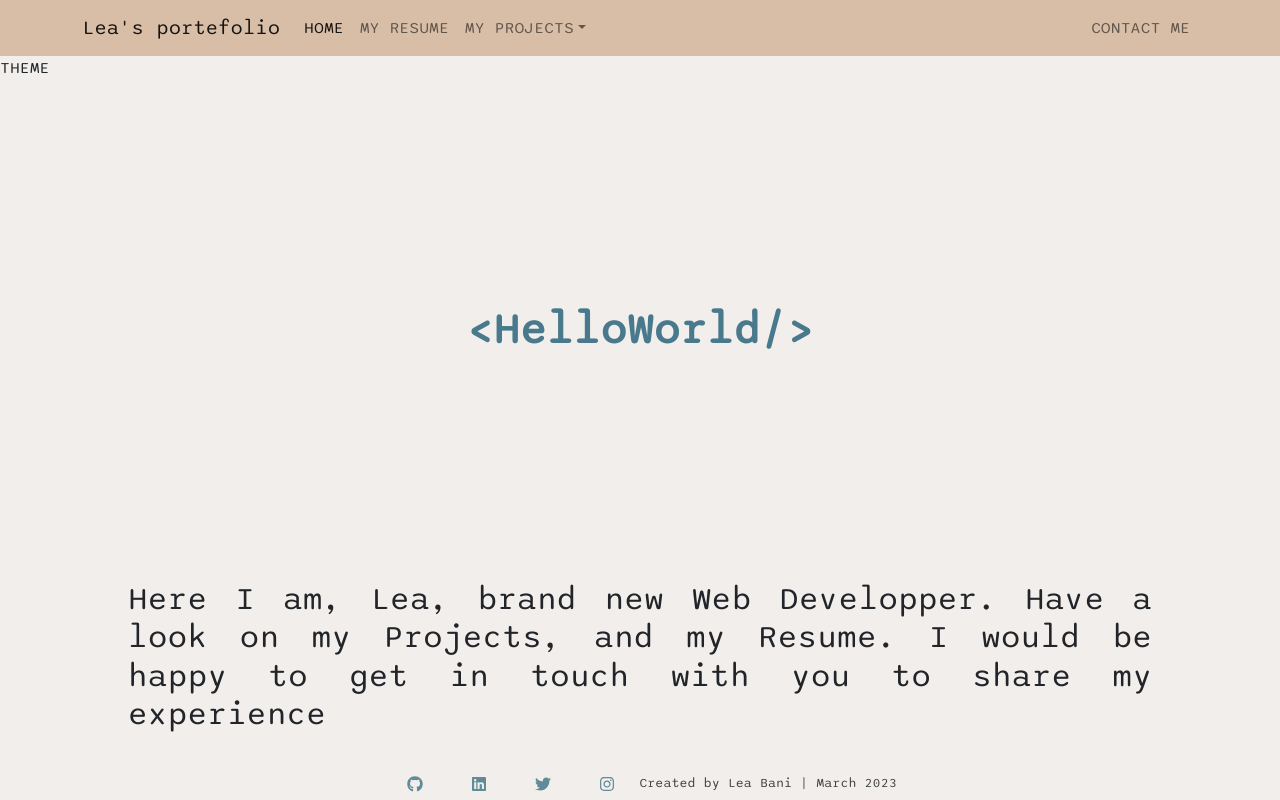
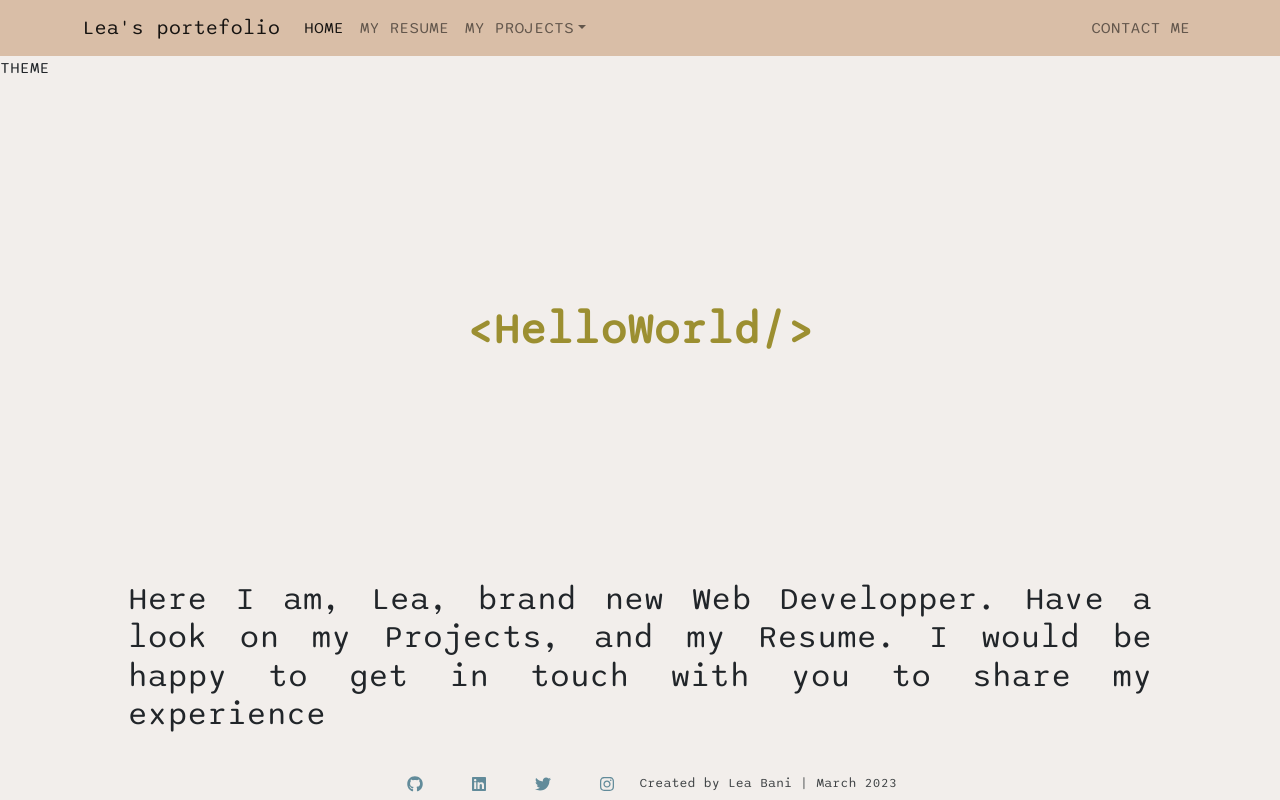
Before and after one commit to LeaBani/my-portefolio, a React (Create React App) app: page / in a window 1280 px wide. Shown: the top 800 px of the page. Built offline with nearby package versions, Linux system fonts and the light colour scheme.

Commit message:
Projects: change hover

```diff
--- a/src/components/Main/Content/style.scss
+++ b/src/components/Main/Content/style.scss
@@ -12,7 +12,7 @@
         display: flex;
         font-weight: 800;
         font-size: 2.7rem;
-        color: v.$secondary;
+        color: v.$success;
     }
 
     /* Media Queries => gestion du responsive */
--- a/src/components/Projects/style.scss
+++ b/src/components/Projects/style.scss
@@ -54,6 +54,7 @@
 
     &-card:hover{
         background-color: v.$light;
-        box-shadow: 3px 3px v.$dark;
+        box-shadow: 4px 4px v.$dark;
+        transition-duration: 800ms;
     }
 }
```
